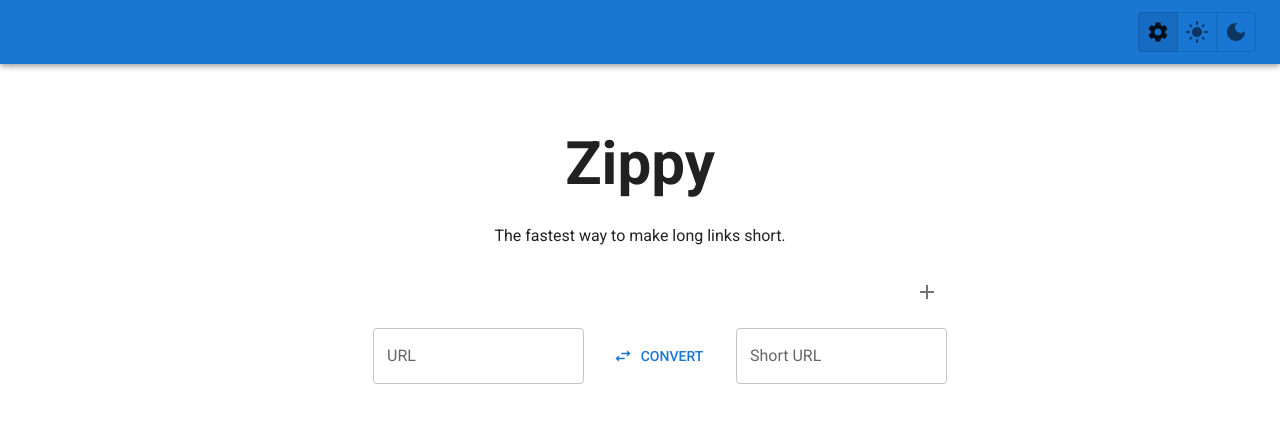
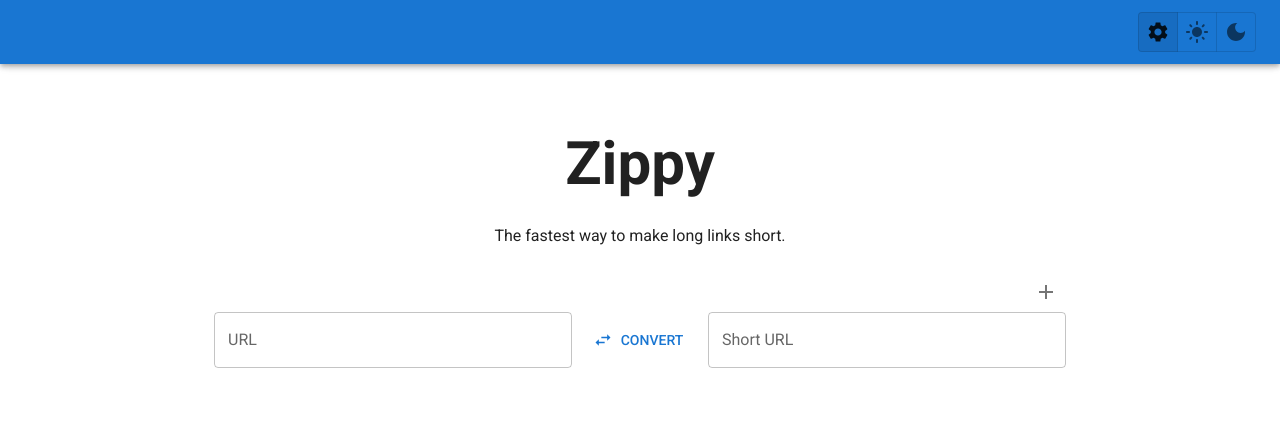
Before and after one commit to CHOGANGYEOL/zippy, a Next.js app: page / in a window 1280 px wide. Shown: the top 422 px of the page. Built offline with nearby package versions, Linux system fonts and the light colour scheme; what @mui/material-nextjs would draw is missing.

Commit message:
feat: reactive; divider

```diff
--- a/src/app/page.tsx
+++ b/src/app/page.tsx
@@ -14,6 +14,7 @@ import {
   Button,
   CircularProgress,
   Container,
+  Divider,
   IconButton,
   InputAdornment,
   Stack,
@@ -128,25 +129,27 @@ export default function Home() {
       <Typography variant="body1">
         The fastest way to make long links short.
       </Typography>
-      <Stack alignItems={"flex-end"}>
+      <Stack alignItems={"flex-end"} sx={{ width: "100%" }}>
         <IconButton onClick={addNewItem}>
           <Add />
         </IconButton>
-        <Box component={"ul"} sx={{ width: "100%" }}>
+        <Stack
+          component={"ul"}
+          sx={{ width: "100%", padding: 0, margin: 0 }}
+          gap={2}
+        >
           {items.map((item, idx) => {
             const Icon = ITEM_STATUS_ICON[item.status];
             return (
-              <Box
-                key={`item--${idx}`}
-                component={"li"}
-                sx={{ listStyle: "none" }}
-              >
+              <React.Fragment key={`item--${idx}`}>
+                <Box component={"li"} sx={{ listStyle: "none", width: "100%" }}>
                   <Stack
                     component={"form"}
-                  direction={"row"}
+                    sx={{ width: "100%" }}
+                    direction={{ xs: "column", sm: "row" }}
                     alignItems={"center"}
-                  gap={2}
-                  mb={2}
+                    gap={1}
+                    // mb={2}
                     onSubmit={(e) => {
                       e.preventDefault();
                       handleConvert(idx);
@@ -185,9 +188,11 @@ export default function Home() {
                     />
                   </Stack>
                 </Box>
+                {idx !== items.length - 1 && <Divider />}
+              </React.Fragment>
             );
           })}
-        </Box>
+        </Stack>
       </Stack>
     </Container>
   );
```
Lines whose indentation alone changed are shown as unchanged.
